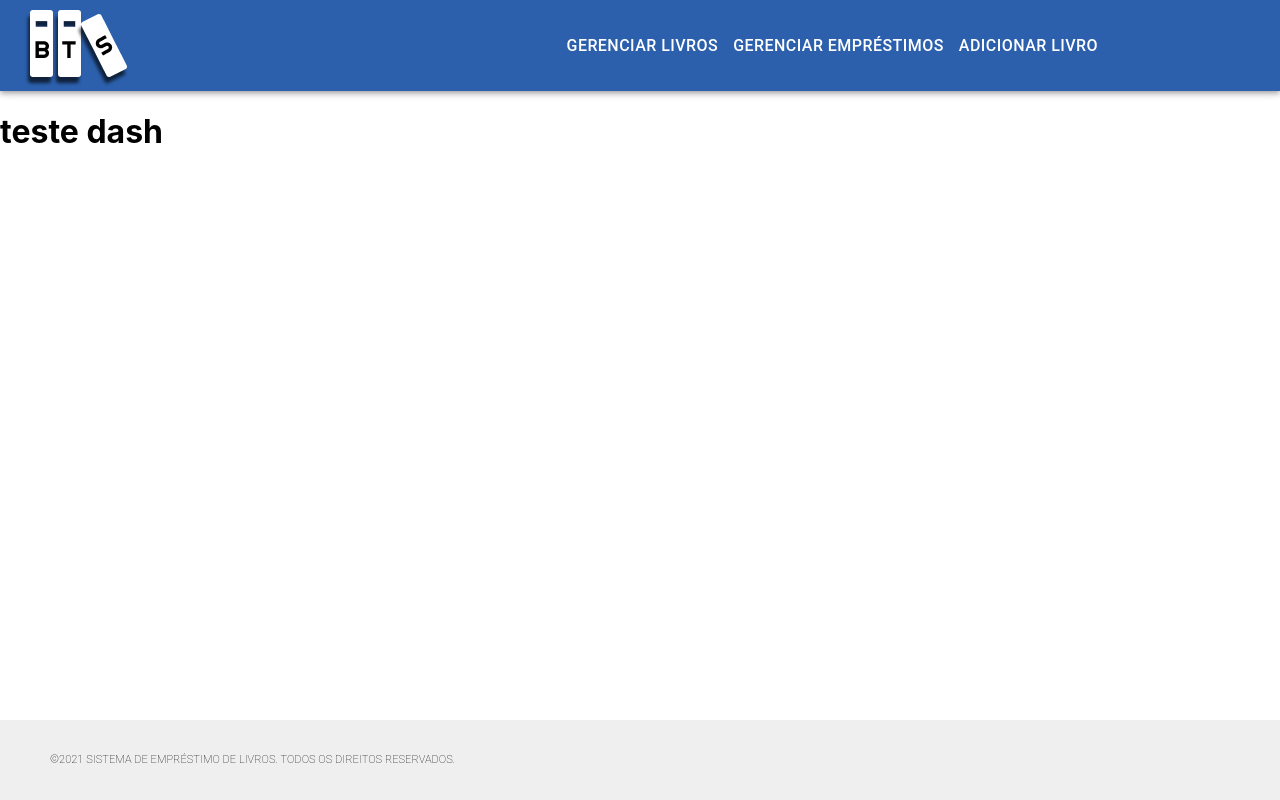
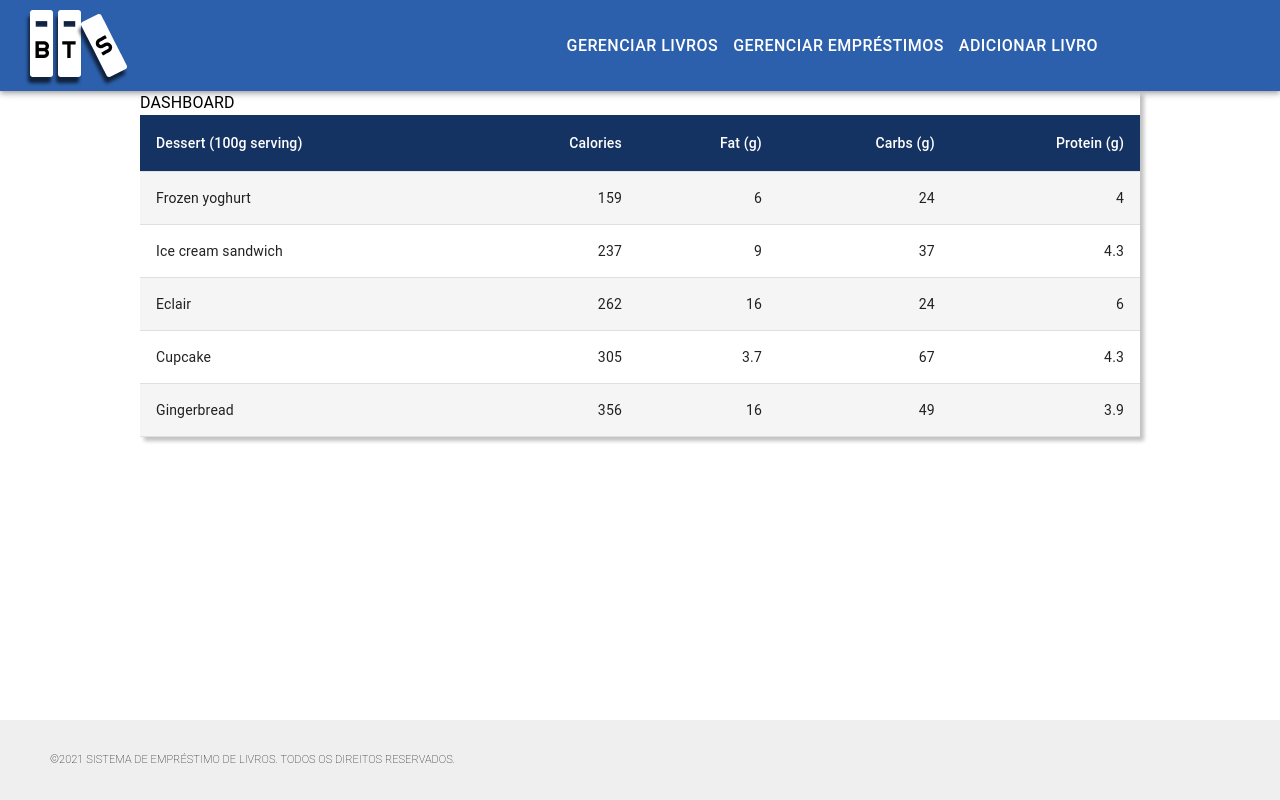
Before and after one commit to GitDoVitor/BS-Front, a React (Create React App) app in the folder frontbs/: page / in a window 1280 px wide. Built offline with nearby package versions, Linux system fonts and the light colour scheme; the HTML template or start-up script is replaced by a standard one.

Commit message:
iniciada a dashboard e page not found

```diff
--- a/frontbs/src/App.js
+++ b/frontbs/src/App.js
@@ -12,6 +12,7 @@
 import "aos/dist/aos.css";
 import Emprestimos from './components/emprestimo/emprestimo';
 import DashBoard from './components/dashboard/dashBoard';
+import NTF from './components/notFound/pageNotFound';
 
 export default class App extends Component {
   componentDidMount() {
@@ -38,6 +39,7 @@
           <Route path="/gerenciaEmprestimo">
             <Emprestimos />
           </Route>
+          <Route component={NTF} />
         </Switch>
       </Router>
     );
--- a/frontbs/src/components/dashboard/dashBoard.js
+++ b/frontbs/src/components/dashboard/dashBoard.js
@@ -1,15 +1,92 @@
 import React from 'react';
-import { makeStyles } from '@material-ui/core/styles';
+import { withStyles, makeStyles } from '@material-ui/core/styles';
+import Table from '@material-ui/core/Table';
+import TableBody from '@material-ui/core/TableBody';
+import TableCell from '@material-ui/core/TableCell';
+import TableContainer from '@material-ui/core/TableContainer';
+import TableHead from '@material-ui/core/TableHead';
+import TableRow from '@material-ui/core/TableRow';
+import Paper from '@material-ui/core/Paper';
+import { Container, Typography } from '@material-ui/core';
 
 const useStyles = makeStyles((theme) => ({
+  table: {
+    minWidth: 700,
+
+  },
+  tableContainer: {
+    width: 1000,
+    marginRight: "auto",
+    marginLeft: "auto",
+    boxShadow: "4px 4px 4px #0000003f",
+  },
 }))
+
+const StyledTableCell = withStyles((theme) => ({
+  head: {
+    backgroundColor: "#143362",
+    color: theme.palette.common.white,
+  },
+  body: {
+    fontSize: 14,
+  },
+}))(TableCell);
+
+const StyledTableRow = withStyles((theme) => ({
+  root: {
+    '&:nth-of-type(odd)': {
+      backgroundColor: theme.palette.action.hover,
+    },
+  },
+}))(TableRow);
+
+function createData(name, calories, fat, carbs, protein) {
+  return { name, calories, fat, carbs, protein };
+}
+
+const rows = [
+  createData('Frozen yoghurt', 159, 6.0, 24, 4.0),
+  createData('Ice cream sandwich', 237, 9.0, 37, 4.3),
+  createData('Eclair', 262, 16.0, 24, 6.0),
+  createData('Cupcake', 305, 3.7, 67, 4.3),
+  createData('Gingerbread', 356, 16.0, 49, 3.9),
+];
 
 export default function DashBoard() {
 const classes = useStyles();
 
 return(
 <div>
-<h1>teste dash</h1>
+
+  <TableContainer className={classes.tableContainer} >
+  <Typography  >
+    DASHBOARD
+  </Typography>
+        <Table className={classes.table} aria-label="customized table">
+          <TableHead>
+            <TableRow>
+              <StyledTableCell>Dessert (100g serving)</StyledTableCell>
+              <StyledTableCell align="right">Calories</StyledTableCell>
+              <StyledTableCell align="right">Fat&nbsp;(g)</StyledTableCell>
+              <StyledTableCell align="right">Carbs&nbsp;(g)</StyledTableCell>
+              <StyledTableCell align="right">Protein&nbsp;(g)</StyledTableCell>
+            </TableRow>
+          </TableHead>
+          <TableBody>
+            {rows.map((row) => (
+              <StyledTableRow key={row.name}>
+                <StyledTableCell component="th" scope="row">
+                  {row.name}
+                </StyledTableCell>
+                <StyledTableCell align="right">{row.calories}</StyledTableCell>
+                <StyledTableCell align="right">{row.fat}</StyledTableCell>
+                <StyledTableCell align="right">{row.carbs}</StyledTableCell>
+                <StyledTableCell align="right">{row.protein}</StyledTableCell>
+              </StyledTableRow>
+            ))}
+          </TableBody>
+        </Table>
+  </TableContainer>
 </div>
 )
 }
--- /dev/null
+++ b/frontbs/src/components/notFound/pageNotFound.js
@@ -0,0 +1,18 @@
+import React from 'react';
+import { makeStyles } from '@material-ui/core/styles';
+import NAOENCONTRADA from '../../images/notfound.png'
+const useStyles = makeStyles((theme) => ({
+  img: {
+    opacity: "25%"
+  }
+}))
+
+export default function NTF() {
+const classes = useStyles();
+
+return(
+<div>
+  <img src={NAOENCONTRADA} alt="pagina nao encontrada" className={classes.img} />
+</div>
+)
+}
```
Also changed, not shown: frontbs/src/images/notfound.png (added).
